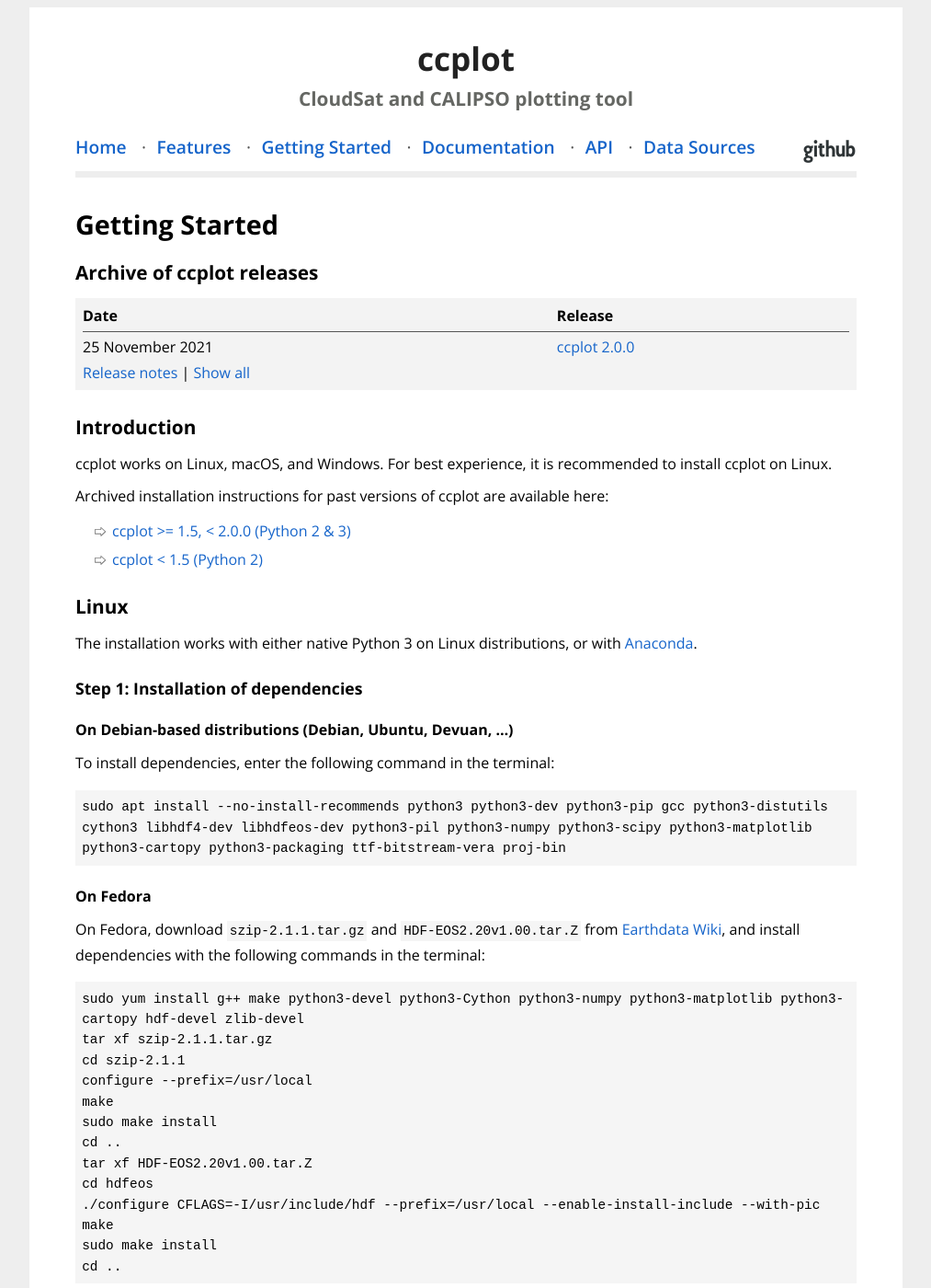
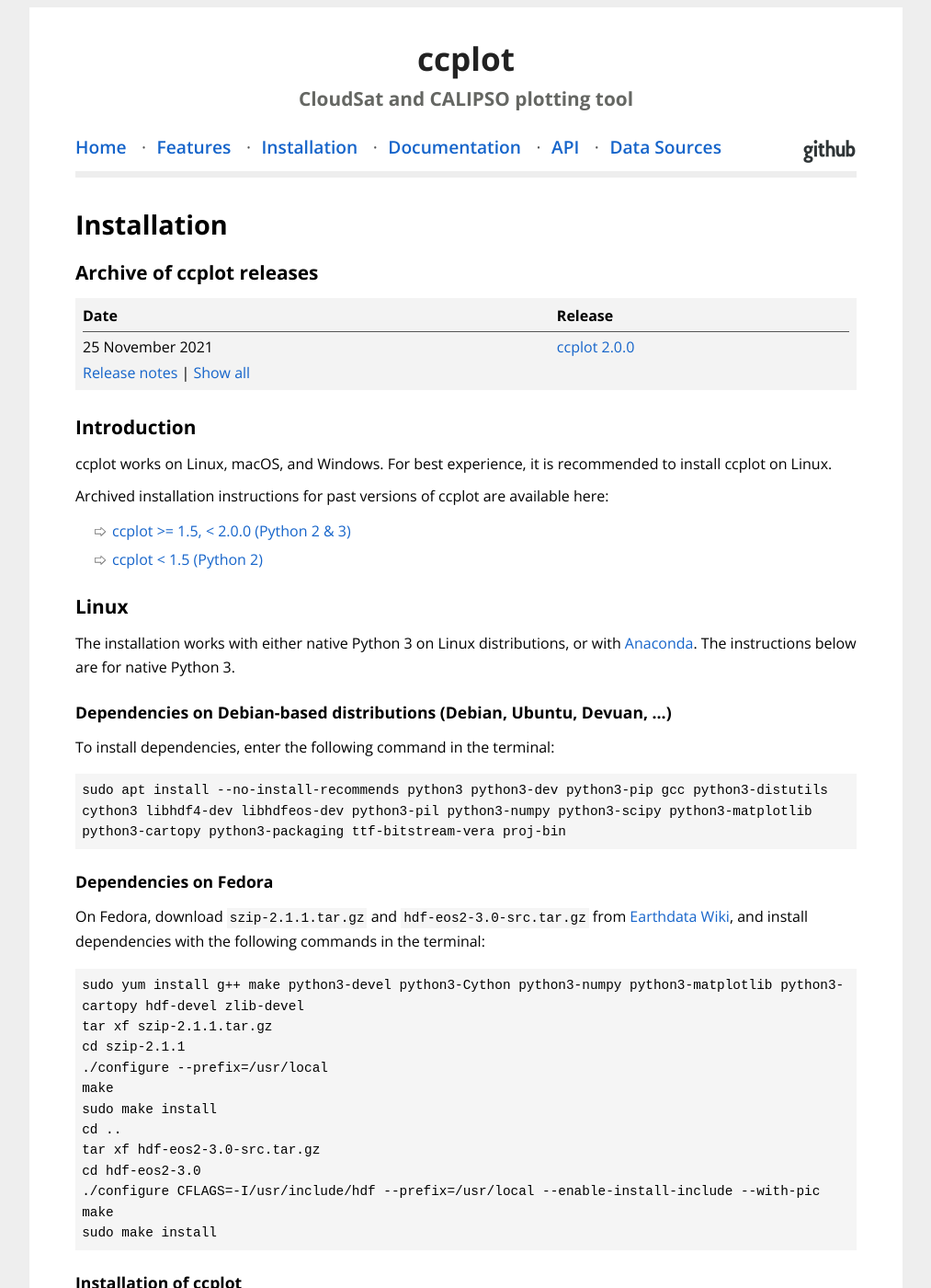
Before and after one commit to peterkuma/ccplot, a Jekyll site: the page built from download/index.md, in a window 1280 px wide and 1400 px high. Shown: the whole window at 92% size, without its empty margins (133-1146 px from the left). Built offline with Jekyll 4.4.1, drawn with Linux system fonts in a browser that asks for light colours; some of the changed text lies outside the part shown.

Commit message:
Update installation instructions

```diff
--- a/_layouts/default.html
+++ b/_layouts/default.html
@@ -25,7 +25,7 @@
                 <nav class="nav">
                     <span><a href="/">Home</a></span>
                     <span><a href="/features/">Features</a></span>
-                    <span><a href="/download/">Getting Started</a></span>
+                    <span><a href="/download/">Installation</a></span>
                     <span><a href="/doc/">Documentation</a></span>
                     <span><a href="/api/">API</a></span>
                     <span><a href="/data/">Data Sources</a></span>
--- a/download/index.md
+++ b/download/index.md
@@ -1,9 +1,9 @@
 ---
 layout: default
-title: Getting Started
+title: Installation
 ---
-Getting Started
-===============
+Installation
+============
 
 Archive of ccplot releases
 --------------------------
@@ -175,19 +175,18 @@
 -----
 
 The installation works with either native Python 3 on Linux distributions, or
-with [Anaconda](https://anaconda.org).
+with [Anaconda](https://anaconda.org). The instructions below are for native
+Python 3.
 
-### Step 1: Installation of dependencies
-
-#### On Debian-based distributions (Debian, Ubuntu, Devuan, ...)
+### Dependencies on Debian-based distributions (Debian, Ubuntu, Devuan, ...)
 
 To install dependencies, enter the following command in the terminal:
 
     sudo apt install --no-install-recommends python3 python3-dev python3-pip gcc python3-distutils cython3 libhdf4-dev libhdfeos-dev python3-pil python3-numpy python3-scipy python3-matplotlib python3-cartopy python3-packaging ttf-bitstream-vera proj-bin
 
-#### On Fedora
+### Dependencies on Fedora
 
-On Fedora, download `szip-2.1.1.tar.gz` and `HDF-EOS2.20v1.00.tar.Z` from
+On Fedora, download `szip-2.1.1.tar.gz` and `hdf-eos2-3.0-src.tar.gz` from
 [Earthdata
 Wiki](https://wiki.earthdata.nasa.gov/display/DAS/Toolkit+Downloads), and
 install dependencies with the following commands in the terminal:
@@ -195,18 +194,17 @@
     sudo yum install g++ make python3-devel python3-Cython python3-numpy python3-matplotlib python3-cartopy hdf-devel zlib-devel
     tar xf szip-2.1.1.tar.gz
     cd szip-2.1.1
-    configure --prefix=/usr/local
+    ./configure --prefix=/usr/local
     make
     sudo make install
     cd ..
-    tar xf HDF-EOS2.20v1.00.tar.Z
-    cd hdfeos
+    tar xf hdf-eos2-3.0-src.tar.gz
+    cd hdf-eos2-3.0
     ./configure CFLAGS=-I/usr/include/hdf --prefix=/usr/local --enable-install-include --with-pic
     make
     sudo make install
-    cd ..
 
-### Step 2: Installation of ccplot
+### Installation of ccplot
 
 To install ccplot, enter the following command in the terminal:
 
@@ -370,6 +368,12 @@
 Known Issues
 ------------
 
+### 26 November 2021
+
+Cartopy < 0.18.0 is not able to plot longitude/latitude labels for projections
+other than Plate Carree and Mercator. Ubuntu 20.04 ships with Cartopy 0.17.
+It is possible to use Anaconda instead, which has a newer version of Cartopy.
+
 ### 16 March 2021
 
 basemap version 1.2.1 is incompatible with recent versions of matplotlib.
```
